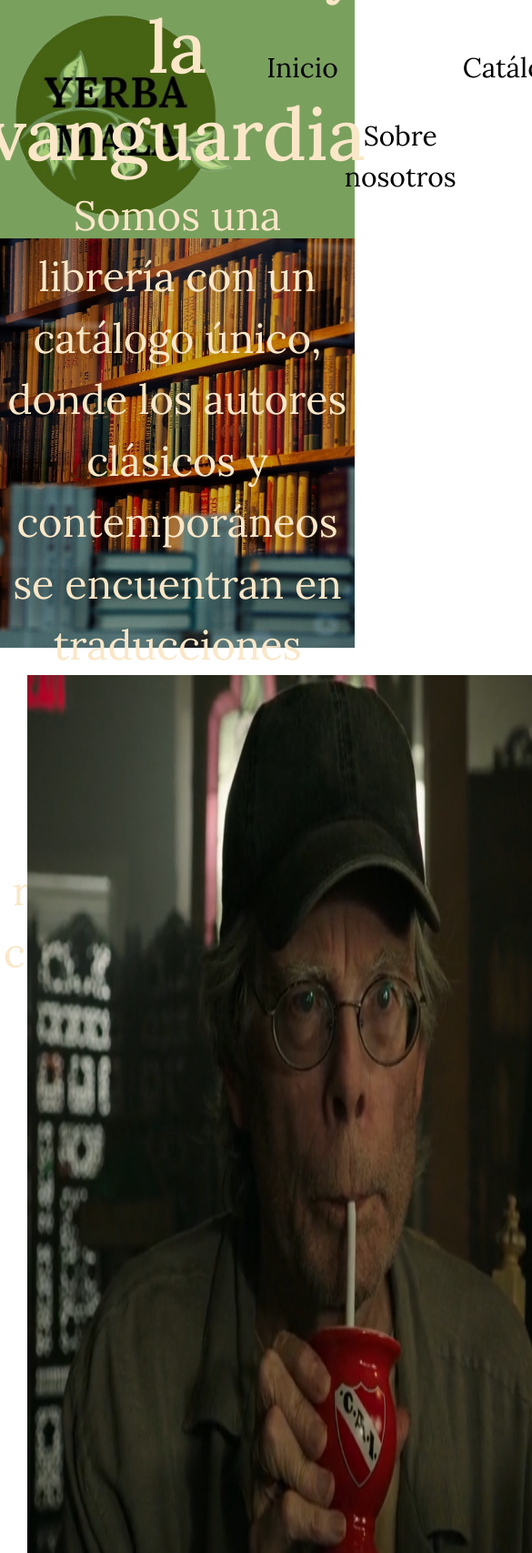
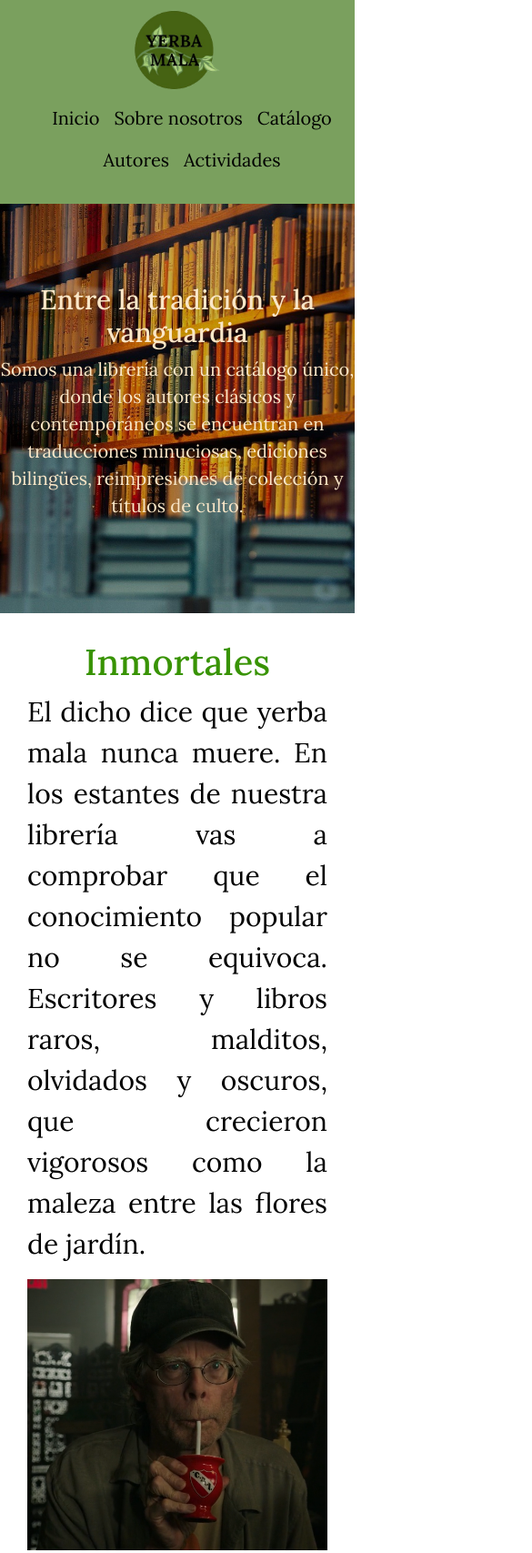
Before and after one commit to AgustinRuf/yerbamala, a plain HTML site: page index.html in a window 390 px wide. Shown: the top 1707 px of the page at 91% size, 585 px wide, since content can reach past the window. Drawn offline with nearby package versions, Linux system fonts and the light colour scheme.

Commit message:
primeras-mediaqueries

```diff
--- a/css/style.css
+++ b/css/style.css
@@ -78,7 +78,7 @@ header nav ul li a{
 
 .hero h2{
     color: #FAE7C8;
-    font-size: 80px;
+    font-size: 75px;
 }
 
 .hero p{
@@ -498,3 +498,212 @@ footer p{
     margin: 20px;
     height: 100%;
 }
+
+
+/*!-----------MEDIA QUERIES index--------------*/
+
+@media screen and (max-width:1080px){
+    .hero h2{
+        color: #FAE7C8;
+        font-size: 50px;
+    }
+
+    .hero p{
+        color: #FAE7C8;
+        font-size: 30px;
+        font-weight: 40px;
+    }
+
+    .hero {
+        text-align: center;
+        height: 450px;
+        background-position: center;
+        background-repeat: no-repeat;
+        background-size: cover;
+        background-attachment: fixed;
+        background-image: url(../img/bookshop-para\ hero\ section.jpg)
+    }
+
+    .hero {
+        display: flex;
+        flex-direction: column;
+        justify-content: center;
+        align-items: center;
+    }
+
+    .hero img{
+        width: 400px;
+        height: 500px;
+    }
+}
+
+@media screen and (max-width:919px){
+
+    header{
+    display: flex;
+    align-items: center;
+    justify-content: space-between;
+    flex-direction: column;
+    }
+
+    .bienvenida{
+        display: flex;
+        flex-direction: column;
+        margin: 30px;
+        justify-content: space-evenly;
+    }
+
+    .bienvenida div{
+        display: flex;
+        width: 100%
+    }
+
+}
+
+@media screen and (max-width:803px){
+    .invitación{
+        display: flex;
+        flex-direction: column;
+        margin: 30px;
+        justify-content: space-around;
+    }
+
+    .invitación div{
+        display: flex;
+        width: 100%;
+    }
+
+    .invitación img{
+        display: none;
+    }
+
+    .bienvenida{
+        display: flex;
+        flex-direction: column-reverse;
+        margin: 30px;
+        justify-content: space-evenly;
+    }
+}
+
+@media screen and (max-width:679px){
+    header nav ul{
+        list-style: none;
+        display: grid;
+        grid-template-columns: repeat(3, 1fr);
+        grid-template-rows: 1fr 1fr 1fr;
+        gap: 2px;
+    }
+
+    header nav ul li{
+        font-size: 30px;
+        display: flex;
+        justify-content: center;
+        align-items: center;
+        text-align: center;
+    }
+
+    header nav ul li:nth-child(1){
+        grid-column: 1;
+        grid-row: 1;
+    }
+
+    header nav ul li:nth-child(2){
+        grid-column: 1;
+        grid-row: 3;
+    }
+
+    header nav ul li:nth-child(3){
+        grid-column: 2;
+        grid-row: 2;
+    }
+
+    header nav ul li:nth-child(4){
+        grid-column: 3;
+        grid-row: 1;
+    }
+
+    header nav ul li:nth-child(5){
+        grid-column: 3;
+        grid-row: 3;
+    }
+
+}
+
+@media screen and (max-width:465px){
+    header{
+        display: flex;
+        justify-content: space-between;
+        align-items: center;
+        padding: 10px;
+    }
+
+    h1 img{
+        height: 90px;
+    }
+
+    .hero h2{
+        color: #FAE7C8;
+        font-size: 30px;
+    }
+
+    .hero p{
+        color: #FAE7C8;
+        font-size: 20px;
+        font-weight: 30px;
+    }
+
+    header nav ul{
+        display: flex;
+        flex-wrap: wrap;
+        justify-content: center;
+        align-items: center;
+}
+
+    header nav ul li{
+        margin: 7px;
+        font-size: 20px;
+    }
+
+    footer{
+        flex-wrap: wrap;
+    }
+}
+
+/*!-----------MEDIA QUERIES actividades--------------*/
+
+@media screen and (max-width: 523px){
+    .suscribite h2{
+        color: #58b422;
+        font-size: 40px;
+    }
+
+    .suscribite p{
+        color: #58b422;
+        font-size: 30px;
+    }
+}
+
+/*!-----------MEDIA QUERIES sobre nosotros--------------*/
+
+@media screen and (max-width: 1049px){
+    .nosotros{
+    flex-wrap: wrap;
+    }
+}
+
+@media screen and (max-width: 751px){
+    .nosotros div {
+        font-size: 20px;
+        text-align: center;
+    }
+
+    .nosotros img{
+        width: 500px;
+}
+}
+
+@media screen and (max-width: 578px){
+    .nosotros img{
+        width: 300px;
+    }
+}
```
Also changed, not shown: pages/sobre nosotros.html (+1 -1 lines).
